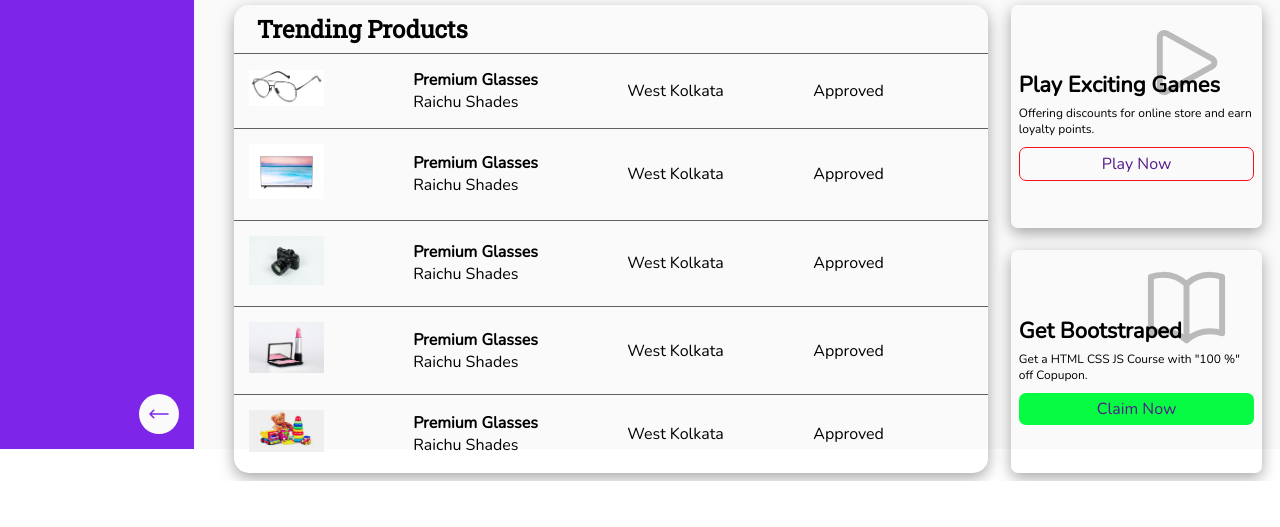
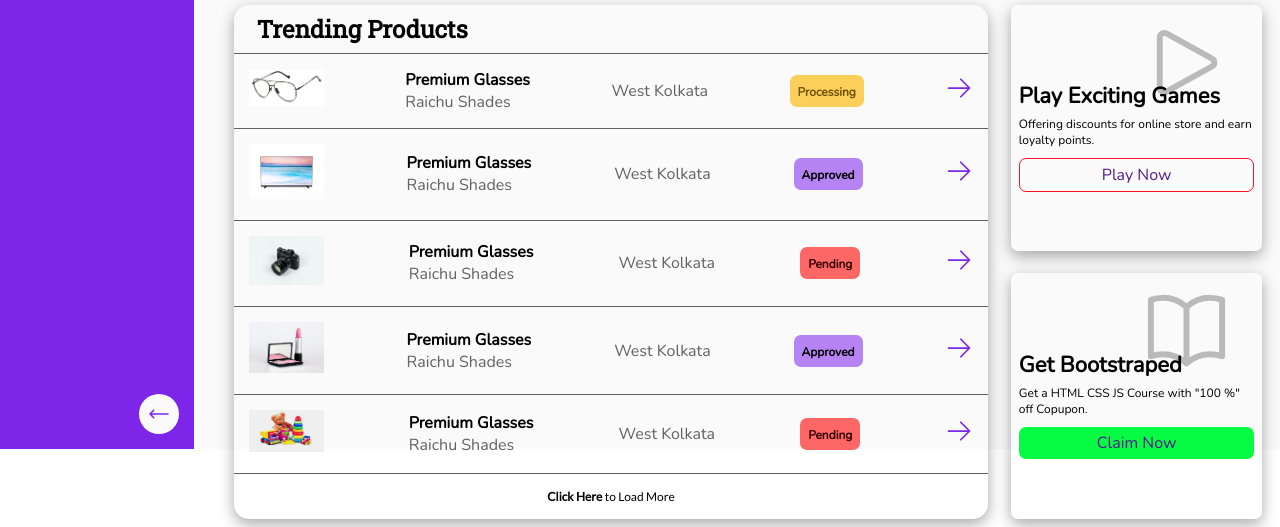
Before and after one commit to ravindra135/Dashboard-template-HTML-SASS-JS, a plain HTML site: page index.html in a window 1280 px wide. Shown: the part 351-878 px from the top of the page. Before the commit the page ends 832 px from the top, so only its background shows below. Drawn offline with nearby package versions, Linux system fonts and the light colour scheme.

Commit message:
tending product block tweaks added

```diff
--- a/index.html
+++ b/index.html
@@ -167,8 +167,8 @@
                         <div class="location">
                             <p>West Kolkata</p>
                         </div>
-                        <div class="status">
-                            <span>Approved</span>
+                        <div class="status processing">
+                            <span>Processing</span>
                         </div>
                         <div class="cta">
                             <svg xmlns="http://www.w3.org/2000/svg" fill="none" viewBox="0 0 24 24" stroke-width="1.5" stroke="currentColor" class="w-6 h-6">
@@ -209,8 +209,8 @@
                         <div class="location">
                             <p>West Kolkata</p>
                         </div>
-                        <div class="status">
-                            <span>Approved</span>
+                        <div class="status pending">
+                            <span>Pending</span>
                         </div>
                         <div class="cta">
                             <svg xmlns="http://www.w3.org/2000/svg" fill="none" viewBox="0 0 24 24" stroke-width="1.5" stroke="currentColor" class="w-6 h-6">
@@ -251,14 +251,17 @@
                         <div class="location">
                             <p>West Kolkata</p>
                         </div>
-                        <div class="status">
-                            <span>Approved</span>
+                        <div class="status pending">
+                            <span>Pending</span>
                         </div>
                         <div class="cta">
                             <svg xmlns="http://www.w3.org/2000/svg" fill="none" viewBox="0 0 24 24" stroke-width="1.5" stroke="currentColor" class="w-6 h-6">
                                 <path stroke-linecap="round" stroke-linejoin="round" d="M13.5 4.5L21 12m0 0l-7.5 7.5M21 12H3" />
                             </svg>
                         </div>
+                    </div>
+                    <div class="big-card-footer">
+                        <p><span>Click Here</span> to Load More</p>
                     </div>
                 </div>
                 <div class="medium-card">
--- a/public/styles/sass/layout/_dashboard.sass
+++ b/public/styles/sass/layout/_dashboard.sass
@@ -63,13 +63,49 @@
             padding: 15px
             font-family: $ff-nunito
             border-bottom: 1px solid $text-black
+
+            .product-info .seller,
+            .location
+                color: $text-black
+
+            .status
+                padding: 5px 8px
+                background: lighten($primary-color, 20%)
+                border-radius: 7px
+                span
+                    font-weight: 700
+                    font-size: 12px
+            .status.pending
+                background: lighten(red, 20%)
+                span
+                    color: darken(red, 40%)
+            .status.processing
+                background: lighten(#fcc842, 5%)
+                span
+                    color: darken(#fcc842, 40%)
+
+            .cta
+                svg
+                    width: 28px
+                    color: $primary-color
+
+            .product-img
+                img
+                    width: 100%
+                    max-width: 75px
+                    object-fit: cover
+
         .product-item:last-child
             border-bottom: unset
-        .product-img
-            img
-                width: 100%
-                max-width: 75px
-                object-fit: cover
+
+        .big-card-footer
+            p
+                font-family: $ff-lato
+                font-size: 12px
+                text-align: center
+                margin: 15px 0
+                span
+                    font-weight: 700
 
         .medium-card
             display: flex
@@ -100,5 +136,6 @@
                 a
                     text-decoration: none
 
+
         .grid-row-start
             grid-row: 2
```
Also changed, not shown: public/styles/css/app.css, 1 other file.
